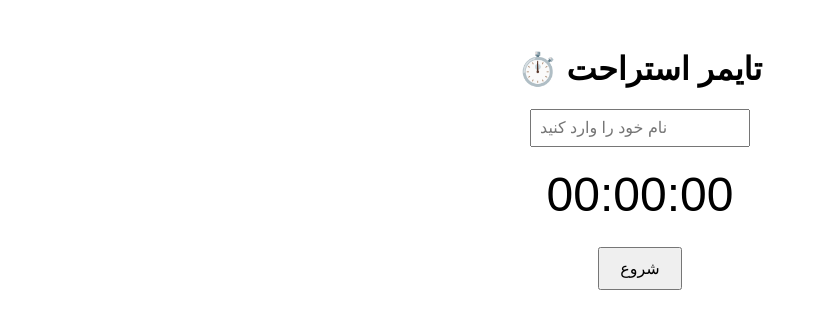
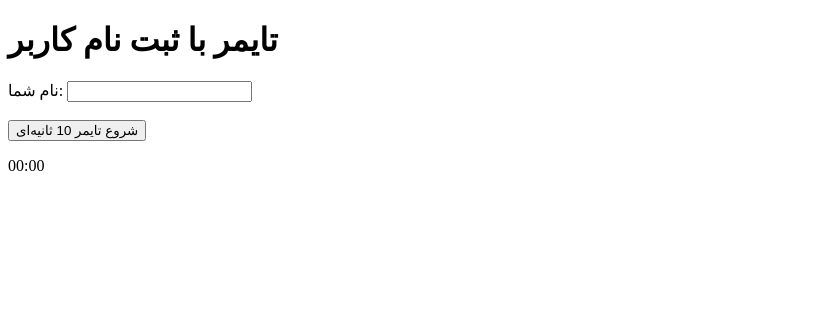
Before and after one commit to alinaghi725/flask-timer, a Flask app: page / in a window 1280 px wide. Shown: the top 329 px of the page, without its empty margins (0-820 px from the left). Run offline with Flask 3, Linux system fonts and the light colour scheme.

Commit message:
index.html

```diff
--- a/templates/index.html
+++ b/templates/index.html
@@ -1,22 +1,66 @@
 <!DOCTYPE html>
-<html>
+<html lang="en">
 <head>
-    <title>تایمر استراحت</title>
-    <style>
-        body { font-family: sans-serif; text-align: center; margin-top: 50px; }
-        #timer { font-size: 48px; margin: 20px; }
-        button { padding: 10px 20px; font-size: 16px; margin: 5px; }
-        #usernameDisplay { font-size: 24px; margin-bottom: 10px; color: #333; }
-        input[type="text"] { padding: 8px; font-size: 16px; width: 200px; }
-    </style>
+    <meta charset="UTF-8" />
+    <title>Timer with Name</title>
 </head>
 <body>
-    <h1>⏱️ تایمر استراحت</h1>
+    <h1>تایمر با ثبت نام کاربر</h1>
 
-    <input type="text" id="username" placeholder="نام خود را وارد کنید" />
+    <label>نام شما:</label>
+    <input type="text" id="nameInput" />
 
-    <div id="usernameDisplay"></div>
-    <div id="timer">00:00:00</div>
+    <br /><br />
+    <button id="startBtn">شروع تایمر 10 ثانیه‌ای</button>
 
-    <button onclick="startTimer()">شروع</button>
-    <button
+    <p id="timerDisplay">00:00</p>
+    <p id="status"></p>
+
+    <script>
+        const startBtn = document.getElementById('startBtn');
+        const timerDisplay = document.getElementById('timerDisplay');
+        const status = document.getElementById('status');
+
+        let timerDuration = 10; // 10 seconds
+
+        startBtn.addEventListener('click', () => {
+            const name = document.getElementById('nameInput').value.trim();
+            if (!name) {
+                alert('لطفا نام خود را وارد کنید');
+                return;
+            }
+
+            let timeLeft = timerDuration;
+            timerDisplay.textContent = `00:${timeLeft < 10 ? '0' + timeLeft : timeLeft}`;
+            status.textContent = '';
+
+            const interval = setInterval(() => {
+                timeLeft--;
+                timerDisplay.textContent = `00:${timeLeft < 10 ? '0' + timeLeft : timeLeft}`;
+
+                if (timeLeft <= 0) {
+                    clearInterval(interval);
+                    status.textContent = 'تایمر تمام شد! در حال ذخیره...';
+
+                    fetch('/save_timer', {
+                        method: 'POST',
+                        headers: {'Content-Type': 'application/json'},
+                        body: JSON.stringify({name: name, duration: timerDuration})
+                    })
+                    .then(res => res.json())
+                    .then(data => {
+                        if(data.status === 'success'){
+                            status.textContent = 'ذخیره شد.';
+                        } else {
+                            status.textContent = 'خطا در ذخیره.';
+                        }
+                    })
+                    .catch(() => {
+                        status.textContent = 'خطا در ارتباط با سرور.';
+                    });
+                }
+            }, 1000);
+        });
+    </script>
+</body>
+</html>
```
